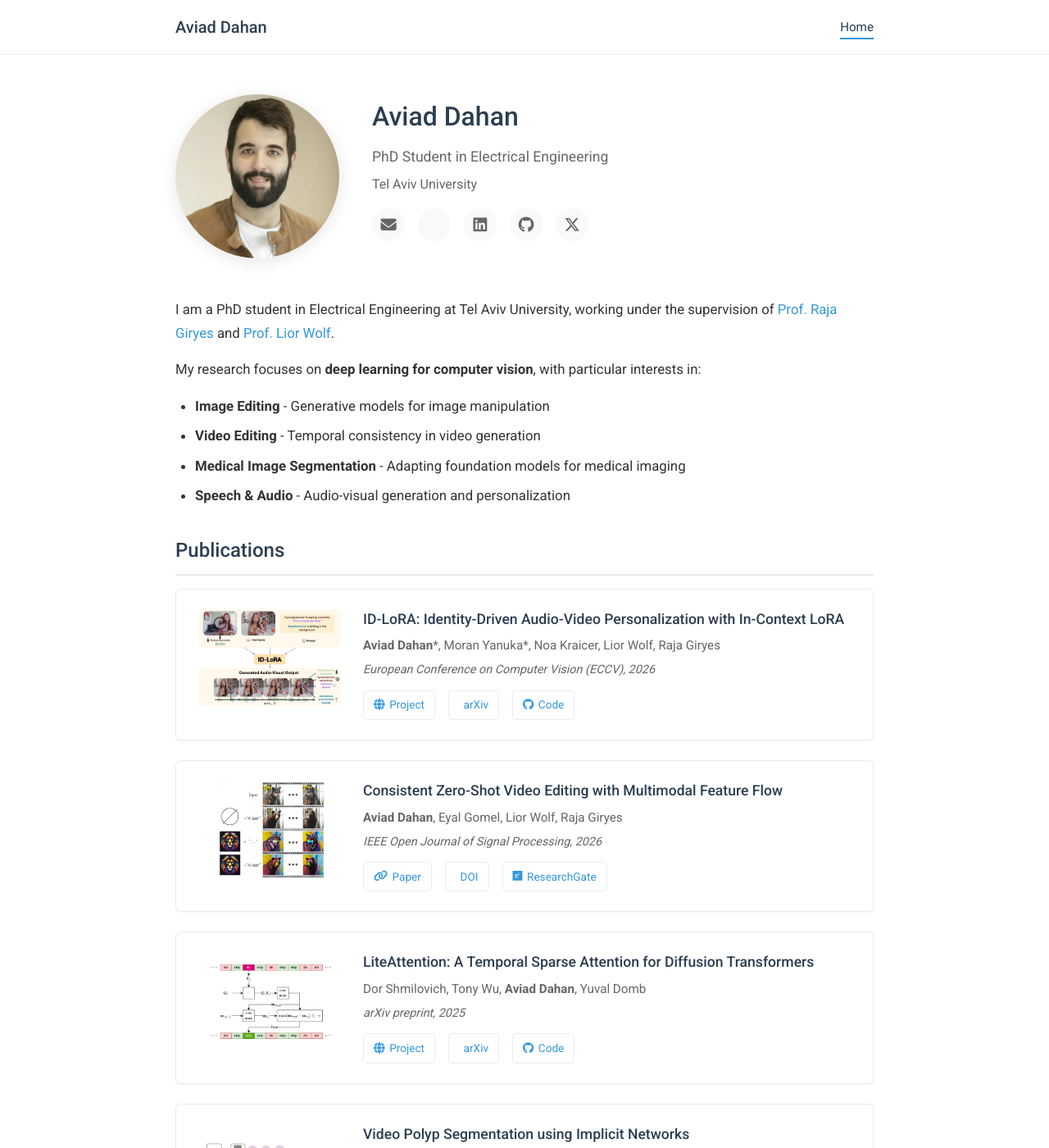
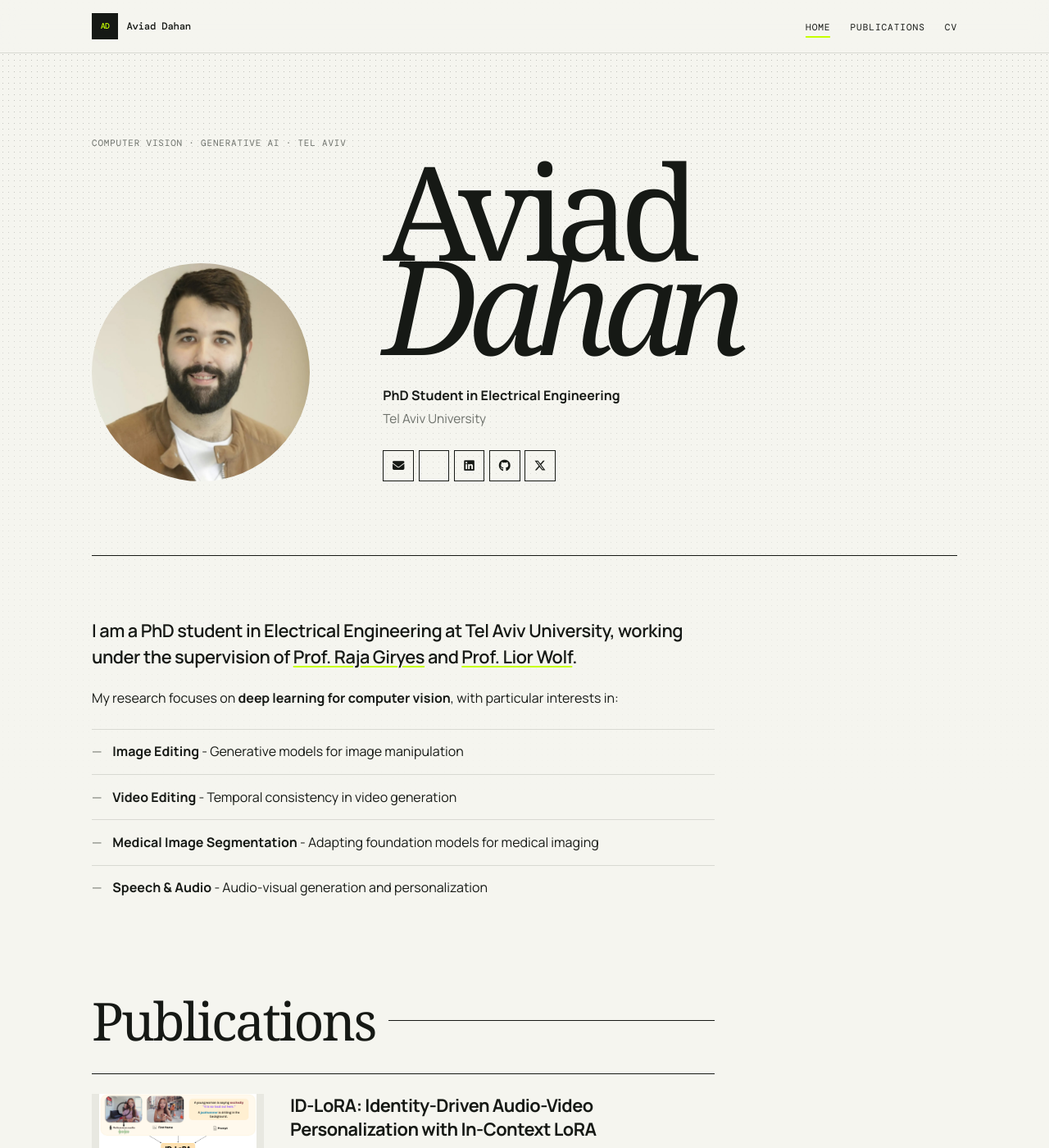
Before and after one commit to AviadDahan/aviaddahan.github.io, a Jekyll site: the page built from _pages/about.md, in a window 1280 px wide and 1400 px high. Shown: the whole window at 82% size. Built offline with Jekyll 4.4.1, drawn with Linux system fonts in a browser that asks for light colours; some web fonts are replaced; a style sheet for code colours, icons or effects is not loaded; some of the changed text lies outside the part shown.

Commit message:
Revamp the academic portfolio with a focused editorial design.
Improve navigation, typography, responsive content presentation, and provide visual direction previews for future iteration.

```diff
--- a/_layouts/about.html
+++ b/_layouts/about.html
@@ -3,6 +3,7 @@ layout: default
 ---
 
 <article class="about">
+  <p class="eyebrow">Computer vision · Generative AI · Tel Aviv</p>
   <div class="profile">
     <div class="profile-image">
       {% if page.profile.image %}
@@ -14,7 +15,7 @@ layout: default
     </div>
 
     <div class="profile-info">
-      <h1 class="profile-name">{{ site.first_name }} {{ site.last_name }}</h1>
+      <h1 class="profile-name">Aviad<br><em>Dahan</em></h1>
 
       {% if page.profile.position %}
       <p class="profile-position">{{ page.profile.position }}</p>
--- a/_layouts/default.html
+++ b/_layouts/default.html
@@ -15,10 +15,9 @@
   <meta property="og:image" content="{{ site.url }}{{ site.og_image }}">
   <meta property="og:type" content="website">
 
-  <!-- Fonts -->
   <link rel="preconnect" href="https://fonts.googleapis.com">
   <link rel="preconnect" href="https://fonts.gstatic.com" crossorigin>
-  <link href="https://fonts.googleapis.com/css2?family=Roboto:wght@300;400;500;700&family=Roboto+Mono&display=swap" rel="stylesheet">
+  <link href="https://fonts.googleapis.com/css2?family=DM+Mono:wght@400;500&family=Instrument+Serif:ital@0;1&family=Manrope:wght@400;500;600;700&display=swap" rel="stylesheet">
 
   <!-- Font Awesome -->
   <link rel="stylesheet" href="https://cdnjs.cloudflare.com/ajax/libs/font-awesome/6.5.2/css/all.min.css">
@@ -35,9 +34,11 @@
   <header class="site-header">
     <nav class="navbar">
       <div class="container">
-        <a class="site-title" href="{{ '/' | relative_url }}">{{ site.title }}</a>
+        <a class="site-title" href="{{ '/' | relative_url }}"><span class="site-mark">AD</span>{{ site.title }}</a>
         <ul class="nav-links">
           <li><a href="{{ '/' | relative_url }}" {% if page.permalink == '/' %}class="active"{% endif %}>Home</a></li>
+          <li><a href="{{ '/publications/' | relative_url }}" {% if page.permalink == '/publications/' %}class="active"{% endif %}>Publications</a></li>
+          <li><a href="{{ '/cv/' | relative_url }}" {% if page.permalink == '/cv/' %}class="active"{% endif %}>CV</a></li>
         </ul>
       </div>
     </nav>
--- a/_pages/about.md
+++ b/_pages/about.md
@@ -44,7 +44,7 @@ My research focuses on **deep learning for computer vision**, with particular in
   <div class="pub-content">
     <span class="pub-title">Consistent Zero-Shot Video Editing with Multimodal Feature Flow</span>
     <span class="pub-authors"><strong>Aviad Dahan</strong>, Eyal Gomel, Lior Wolf, Raja Giryes</span>
-    <span class="pub-venue">IEEE Open Journal of Signal Processing, 2026</span>
+    <span class="pub-venue">IEEE Open Journal of Signal Processing, 2026 · Oral at ICIP 2026</span>
     <div class="pub-links">
       <a href="https://ieeexplore.ieee.org/document/11509357" target="_blank"><i class="fas fa-link"></i> Paper</a>
       <a href="https://doi.org/10.1109/ojsp.2026.3691029" target="_blank"><i class="ai ai-doi"></i> DOI</a>
--- a/assets/css/main.css
+++ b/assets/css/main.css
@@ -1,423 +1,221 @@
-/* Reset and Base */
-*, *::before, *::after {
-  box-sizing: border-box;
-  margin: 0;
-  padding: 0;
+/* A restrained editorial system, with one electric green signal. */
+*, *::before, *::after { box-sizing: border-box; }
+
+:root {
+  --ink: #161915;
+  --muted: #6d716b;
+  --line: #d8d9d2;
+  --paper: #f5f5ef;
+  --acid: #c6ff00;
+  --display: "Instrument Serif", Georgia, serif;
+  --sans: "Manrope", sans-serif;
+  --mono: "DM Mono", monospace;
+  --max-width: 1120px;
 }
 
-:root {
-  --primary-color: #2c3e50;
-  --accent-color: #3498db;
-  --text-color: #333;
-  --text-light: #666;
-  --bg-color: #fff;
-  --bg-secondary: #f8f9fa;
-  --border-color: #e9ecef;
-  --font-family: 'Roboto', -apple-system, BlinkMacSystemFont, sans-serif;
-  --font-mono: 'Roboto Mono', monospace;
-  --max-width: 900px;
+html { font-size: 16px; scroll-behavior: smooth; }
+
+body {
+  min-height: 100vh;
+  margin: 0;
+  display: flex;
+  flex-direction: column;
+  color: var(--ink);
+  background: var(--paper);
+  font-family: var(--sans);
+  font-size: 0.96rem;
+  line-height: 1.7;
+  -webkit-font-smoothing: antialiased;
 }
 
-html {
-  font-size: 16px;
-  scroll-behavior: smooth;
+body::before {
+  position: fixed;
+  z-index: -1;
+  inset: 0;
+  content: "";
+  opacity: .26;
+  pointer-events: none;
+  background-image: radial-gradient(#161915 0.45px, transparent 0.45px);
+  background-size: 7px 7px;
+  mask-image: linear-gradient(to bottom, #000, transparent 70%);
 }
 
-body {
-  font-family: var(--font-family);
-  color: var(--text-color);
-  background: var(--bg-color);
-  line-height: 1.7;
-  min-height: 100vh;
-  display: flex;
-  flex-direction: column;
+a { color: inherit; text-decoration-color: var(--acid); text-decoration-thickness: 2px; text-underline-offset: 3px; }
+a:hover { color: var(--muted); }
+
+.container { width: 100%; max-width: var(--max-width); margin: 0 auto; padding: 0 2rem; }
+
+.site-header {
+  position: sticky;
+  z-index: 10;
+  top: 0;
+  border-bottom: 1px solid var(--line);
+  background: color-mix(in srgb, var(--paper) 92%, transparent);
+  backdrop-filter: blur(12px);
 }
 
-a {
-  color: var(--accent-color);
+.navbar { padding: 1rem 0; }
+.navbar .container { display: flex; align-items: center; justify-content: space-between; }
+
+.site-title {
+  display: inline-flex;
+  align-items: center;
+  gap: .65rem;
+  font-family: var(--mono);
+  font-size: .77rem;
+  font-weight: 500;
+  letter-spacing: -.02em;
   text-decoration: none;
-  transition: color 0.2s ease;
 }
 
-a:hover {
-  color: var(--primary-color);
+.site-mark {
+  display: grid;
+  width: 2rem;
+  height: 2rem;
+  place-items: center;
+  background: var(--ink);
+  color: var(--acid);
+  font-size: .62rem;
+  letter-spacing: -.08em;
 }
 
-.container {
-  max-width: var(--max-width);
-  margin: 0 auto;
-  padding: 0 1.5rem;
-  width: 100%;
+.nav-links { display: flex; gap: 1.5rem; margin: 0; padding: 0; list-style: none; }
+.nav-links a { position: relative; font-family: var(--mono); font-size: .7rem; text-decoration: none; text-transform: uppercase; letter-spacing: .08em; }
+.nav-links a::after { position: absolute; right: 0; bottom: -.35rem; left: 0; height: 2px; content: ""; background: var(--acid); transform: scaleX(0); transform-origin: left; transition: transform .2s ease; }
+.nav-links a:hover::after, .nav-links a.active::after { transform: scaleX(1); }
+
+.page-content { flex: 1; padding: clamp(3rem, 8vw, 7rem) 0; }
+
+.eyebrow, .page-header::before {
+  display: block;
+  margin: 0 0 1rem;
+  color: var(--muted);
+  font-family: var(--mono);
+  font-size: .68rem;
+  letter-spacing: .08em;
+  line-height: 1.4;
+  text-transform: uppercase;
 }
 
-/* Header & Navigation */
-.site-header {
-  background: var(--bg-color);
-  border-bottom: 1px solid var(--border-color);
-  position: sticky;
-  top: 0;
-  z-index: 100;
+.about .profile {
+  display: grid;
+  grid-template-columns: minmax(160px, .55fr) 1.45fr;
+  gap: clamp(2rem, 7vw, 7rem);
+  align-items: end;
+  padding-bottom: clamp(3rem, 7vw, 6rem);
+  border-bottom: 1px solid var(--ink);
 }
 
-.navbar {
-  padding: 1rem 0;
-}
-
-.navbar .container {
-  display: flex;
-  justify-content: space-between;
-  align-items: center;
-}
-
-.site-title {
-  font-size: 1.25rem;
-  font-weight: 500;
-  color: var(--primary-color);
-}
-
-.site-title:hover {
-  color: var(--accent-color);
-}
-
-.nav-links {
-  list-style: none;
-  display: flex;
-  gap: 2rem;
-}
-
-.nav-links a {
-  color: var(--text-light);
-  font-weight: 400;
-  font-size: 0.95rem;
-  padding: 0.25rem 0;
-  border-bottom: 2px solid transparent;
-  transition: all 0.2s ease;
-}
-
-.nav-links a:hover,
-.nav-links a.active {
-  color: var(--primary-color);
-  border-bottom-color: var(--accent-color);
-}
-
-/* Main Content */
-.page-content {
-  flex: 1;
-  padding: 3rem 0;
-}
-
-/* About Page */
-.about .profile {
-  display: flex;
-  gap: 2.5rem;
-  margin-bottom: 2.5rem;
-  align-items: flex-start;
-}
-
-.profile-image img {
-  width: 200px;
-  height: 200px;
+.profile-image { max-width: 305px; }
+.profile-image img, .profile-placeholder {
+  display: block;
+  width: 100%;
+  aspect-ratio: 1;
   border-radius: 50%;
   object-fit: cover;
-  box-shadow: 0 4px 20px rgba(0,0,0,0.1);
 }
+.profile-placeholder { display: grid; place-items: center; background: var(--ink); color: var(--acid); font-family: var(--display); font-size: 5rem; }
 
-.profile-placeholder {
-  width: 200px;
-  height: 200px;
-  border-radius: 50%;
-  background: linear-gradient(135deg, var(--accent-color), var(--primary-color));
+.profile-name {
+  max-width: 600px;
+  margin: 0;
+  font-family: var(--display);
+  font-size: clamp(5rem, 13vw, 10rem);
+  font-weight: 400;
+  letter-spacing: -.075em;
+  line-height: .72;
+}
+.profile-name em { font-weight: 400; }
+.profile-position { margin: 2.5rem 0 .1rem; font-size: 1rem; font-weight: 700; }
+.profile-affiliation { margin: 0; color: var(--muted); }
+
+.social-links { display: flex; gap: .35rem; margin-top: 1.6rem; }
+.social-links a {
+  display: grid;
+  width: 2.35rem;
+  height: 2.35rem;
+  place-items: center;
+  border: 1px solid var(--ink);
+  font-size: .9rem;
+  text-decoration: none;
+  transition: background .18s ease, color .18s ease, transform .18s ease;
+}
+.social-links a:hover { color: var(--ink); background: var(--acid); transform: translateY(-3px); }
+
+.about-content { max-width: 760px; padding-top: clamp(2.5rem, 6vw, 5rem); font-size: clamp(1rem, 1.2vw, 1.15rem); }
+.about-content p { margin: 0 0 1.25rem; }
+.about-content > p:first-of-type { font-size: clamp(1.15rem, 1.7vw, 1.4rem); font-weight: 600; line-height: 1.45; letter-spacing: -.02em; }
+.about-content h2, .cv-section h2 {
   display: flex;
   align-items: center;
-  justify-content: center;
-  font-size: 4rem;
-  font-weight: 500;
-  color: #fff;
-  box-shadow: 0 4px 20px rgba(0,0,0,0.1);
+  gap: 1rem;
+  margin: clamp(4rem, 8vw, 7rem) 0 2rem;
+  font-family: var(--display);
+  font-size: clamp(2.7rem, 5vw, 4.2rem);
+  font-weight: 400;
+  letter-spacing: -.04em;
+  line-height: 1;
 }
+.about-content h2::after, .cv-section h2::after { flex: 1; height: 1px; content: ""; background: var(--ink); }
+.about-content ul, .cv-section ul { margin: 1.5rem 0 0; padding: 0; list-style: none; }
+.about-content li, .cv-section li { padding: .85rem 0; border-top: 1px solid var(--line); }
+.about-content li::before, .cv-section li::before { margin-right: .8rem; color: var(--muted); content: "—"; }
 
-.profile-info {
-  flex: 1;
+.page-header { padding-bottom: 2rem; border-bottom: 1px solid var(--ink); }
+.page-header::before { content: "Selected work"; }
+.page-title { margin: 0; font-family: var(--display); font-size: clamp(4rem, 11vw, 8rem); font-weight: 400; letter-spacing: -.065em; line-height: .8; }
+
+.publications-list { display: flex; flex-direction: column; }
+.publication {
+  display: grid;
+  grid-template-columns: 210px 1fr;
+  gap: 2rem;
+  padding: 1.5rem 0;
+  border-bottom: 1px solid var(--line);
+  transition: border-color .2s ease;
 }
+.publication:first-child { border-top: 1px solid var(--ink); }
+.publication:hover { border-color: var(--ink); }
+.pub-thumbnail { overflow: hidden; background: #e8e8e1; aspect-ratio: 16 / 10; }
+.pub-thumbnail img { display: block; width: 100%; height: 100%; object-fit: contain; transition: transform .35s ease; }
+.publication:hover .pub-thumbnail img { transform: scale(1.035); }
+.pub-title { display: block; max-width: 700px; margin-bottom: .7rem; font-size: clamp(1.15rem, 1.7vw, 1.4rem); font-weight: 700; letter-spacing: -.025em; line-height: 1.35; }
+.pub-authors, .pub-venue { display: block; color: var(--muted); font-size: .88rem; line-height: 1.55; }
+.pub-venue { margin-top: .35rem; font-family: var(--mono); font-size: .72rem; font-style: normal; letter-spacing: .01em; }
+.pub-links { display: flex; flex-wrap: wrap; gap: .35rem; margin-top: 1rem; }
+.pub-links a {
+  padding: .35rem .55rem;
+  border: 1px solid var(--line);
+  font-family: var(--mono);
+  font-size: .68rem;
+  line-height: 1.2;
+  text-decoration: none;
+  transition: border-color .2s ease, background .2s ease;
+}
+.pub-links a:hover { color: var(--ink); border-color: var(--ink); background: var(--acid); }
 
-.profile-name {
-  font-size: 2rem;
-  font-weight: 500;
-  color: var(--primary-color);
-  margin-bottom: 0.5rem;
+.cv-section { margin-bottom: 4rem; }
+.cv-section h2 { margin-top: 0; }
+.cv-item { display: grid; grid-template-columns: 145px 1fr; gap: 2rem; padding: 1.2rem 0; border-top: 1px solid var(--line); }
+.cv-item:last-child { border-bottom: 1px solid var(--line); }
+.cv-date { color: var(--muted); font-family: var(--mono); font-size: .72rem; }
+.cv-content h3 { margin: 0 0 .25rem; font-family: var(--display); font-size: 1.65rem; font-weight: 400; letter-spacing: -.02em; line-height: 1.05; }
+.cv-content p { margin: .12rem 0; color: var(--muted); }
+.cv-content .highlight { display: inline-block; margin-top: .55rem; padding: .15rem .4rem; background: var(--acid); font-family: var(--mono); font-size: .66rem; }
+
+.site-footer { margin-top: auto; padding: 1.5rem 0; border-top: 1px solid var(--line); }
+.site-footer p { margin: 0; color: var(--muted); font-family: var(--mono); font-size: .65rem; letter-spacing: .02em; }
+
+@media (max-width: 700px) {
+  .container { padding: 0 1.25rem; }
+  .navbar .container { align-items: flex-start; }
+  .nav-links { gap: .85rem; padding-top: .45rem; }
+  .nav-links a { font-size: .6rem; }
+  .about .profile { grid-template-columns: 1fr; gap: 2.3rem; }
+  .profile-image { width: min(190px, 52vw); }
+  .profile-name { font-size: clamp(5.2rem, 26vw, 8rem); }
+  .profile-position { margin-top: 1.75rem; }
+  .publication { grid-template-columns: 1fr; gap: 1rem; }
+  .pub-thumbnail { width: min(280px, 100%); }
+  .cv-item { grid-template-columns: 1fr; gap: .45rem; }
 }
-
-.profile-position {
-  font-size: 1.1rem;
-  color: var(--text-light);
-  margin-bottom: 0.25rem;
-}
-
-.profile-affiliation {
-  font-size: 1rem;
-  color: var(--text-light);
-  margin-bottom: 1rem;
-}
-
-.social-links {
-  display: flex;
-  gap: 1rem;
-  margin-top: 1rem;
-}
-
-.social-links a {
-  display: flex;
-  align-items: center;
-  justify-content: center;
-  width: 40px;
-  height: 40px;
-  border-radius: 50%;
-  background: var(--bg-secondary);
-  color: var(--text-light);
-  font-size: 1.2rem;
-  transition: all 0.2s ease;
-}
-
-.social-links a:hover {
-  background: var(--accent-color);
-  color: #fff;
-}
-
-.about-content {
-  font-size: 1.05rem;
-}
-
-.about-content p {
-  margin-bottom: 1rem;
-}
-
-.about-content h2 {
-  font-size: 1.5rem;
-  font-weight: 500;
-  color: var(--primary-color);
-  margin: 2rem 0 1rem;
-  padding-bottom: 0.5rem;
-  border-bottom: 2px solid var(--border-color);
-}
-
-.about-content ul {
-  padding-left: 1.5rem;
-  margin-bottom: 1rem;
-}
-
-.about-content li {
-  margin-bottom: 0.5rem;
-}
-
-/* Page Headers */
-.page-header {
-  margin-bottom: 2rem;
-  padding-bottom: 1rem;
-  border-bottom: 2px solid var(--border-color);
-}
-
-.page-title {
-  font-size: 2rem;
-  font-weight: 500;
-  color: var(--primary-color);
-}
-
-/* Publications */
-.publications-list {
-  display: flex;
-  flex-direction: column;
-  gap: 1.5rem;
-}
-
-.publication {
-  padding: 1.5rem;
-  background: var(--bg-color);
-  border-radius: 6px;
-  border: 1px solid var(--border-color);
-  box-shadow: 0 1px 2px rgba(0, 0, 0, 0.04);
-  display: flex;
-  gap: 1.5rem;
-}
-
-.pub-thumbnail {
-  flex-shrink: 0;
-  width: 180px;
-  height: 120px;
-  overflow: hidden;
-  border-radius: 6px;
-  background: #fff;
-  display: flex;
-  align-items: center;
-  justify-content: center;
-}
-
-.pub-thumbnail img {
-  width: 100%;
-  height: 100%;
-  object-fit: contain;
-  object-position: center;
-}
-
-.pub-content {
-  flex: 1;
-  min-width: 0;
-}
-
-@media (max-width: 768px) {
-  .publication {
-    flex-direction: column;
-  }
-  .pub-thumbnail {
-    width: 100%;
-    height: 150px;
-  }
-}
-
-.pub-title {
-  display: block;
-  font-size: 1.1rem;
-  font-weight: 500;
-  color: var(--primary-color);
-  margin-bottom: 0.5rem;
-  line-height: 1.4;
-}
-
-.pub-authors {
-  display: block;
-  color: var(--text-light);
-  margin-bottom: 0.25rem;
-  font-size: 0.95rem;
-}
-
-.pub-venue {
-  display: block;
-  font-style: italic;
-  color: var(--text-light);
-  margin-bottom: 0.75rem;
-  font-size: 0.9rem;
-}
-
-.pub-links {
-  display: flex;
-  gap: 1rem;
-  flex-wrap: wrap;
-}
-
-.pub-links a {
-  display: inline-flex;
-  align-items: center;
-  gap: 0.35rem;
-  padding: 0.35rem 0.75rem;
-  background: var(--bg-color);
-  border: 1px solid var(--border-color);
-  border-radius: 4px;
-  font-size: 0.85rem;
-  transition: all 0.2s ease;
-}
-
-.pub-links a:hover {
-  background: var(--accent-color);
-  border-color: var(--accent-color);
-  color: #fff;
-}
-
-/* CV Page */
-.cv-section {
-  margin-bottom: 2.5rem;
-}
-
-.cv-section h2 {
-  font-size: 1.5rem;
-  font-weight: 500;
-  color: var(--primary-color);
-  margin-bottom: 1.25rem;
-  padding-bottom: 0.5rem;
-  border-bottom: 2px solid var(--border-color);
-}
-
-.cv-item {
-  display: flex;
-  gap: 1.5rem;
-  margin-bottom: 1.25rem;
-  padding-bottom: 1.25rem;
-  border-bottom: 1px solid var(--border-color);
-}
-
-.cv-item:last-child {
-  border-bottom: none;
-  padding-bottom: 0;
-}
-
-.cv-date {
-  flex-shrink: 0;
-  width: 120px;
-  font-weight: 500;
-  color: var(--accent-color);
-}
-
-.cv-content h3 {
-  font-size: 1.1rem;
-  font-weight: 500;
-  color: var(--primary-color);
-  margin-bottom: 0.25rem;
-}
-
-.cv-content p {
-  color: var(--text-light);
-  margin-bottom: 0.25rem;
-}
-
-.cv-content .highlight {
-  display: inline-block;
-  background: #e8f4fd;
-  color: var(--accent-color);
-  padding: 0.1rem 0.5rem;
-  border-radius: 4px;
-  font-size: 0.85rem;
-  margin-top: 0.25rem;
-}
-
-/* Footer */
-.site-footer {
-  background: var(--bg-secondary);
-  border-top: 1px solid var(--border-color);
-  padding: 1.5rem 0;
-  margin-top: auto;
-}
-
-.site-footer p {
-  text-align: center;
-  color: var(--text-light);
-  font-size: 0.9rem;
-}
-
-/* Responsive */
-@media (max-width: 768px) {
-  .about .profile {
-    flex-direction: column;
-    align-items: center;
-    text-align: center;
-  }
-
-  .profile-image img {
-    width: 150px;
-    height: 150px;
-  }
-
-  .social-links {
-    justify-content: center;
-  }
-
-  .nav-links {
-    gap: 1rem;
-  }
-
-  .cv-item {
-    flex-direction: column;
-    gap: 0.5rem;
-  }
-
-  .cv-date {
-    width: auto;
-  }
-}
```
Also changed, not shown: _pages/publications.md (+1 -1 lines), design-option-1.html (added, +37 -0 lines), design-option-2.html (added, +31 -0 lines), design-option-3.html (added, +29 -0 lines), preview.html (+11 -7 lines).
